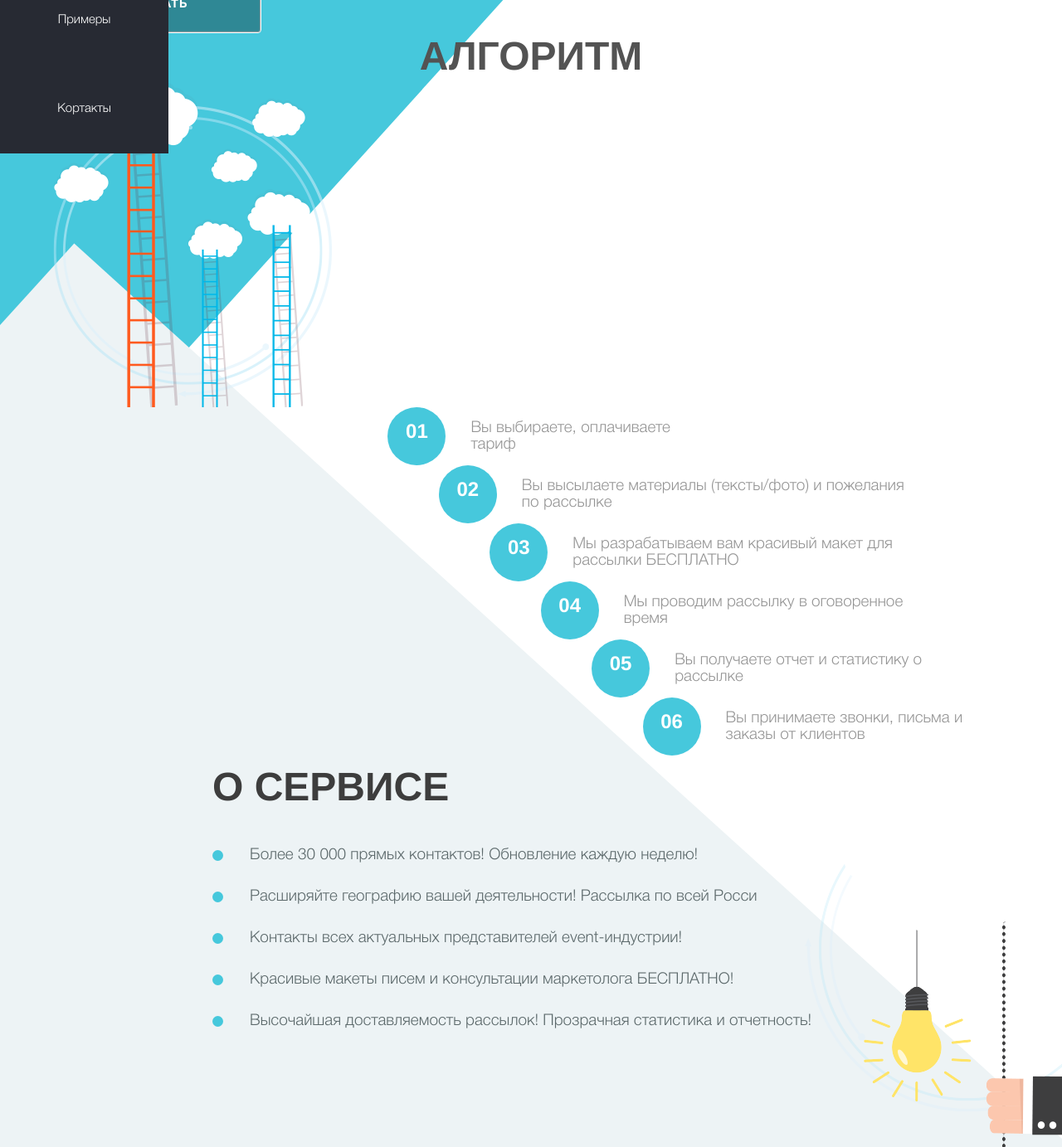
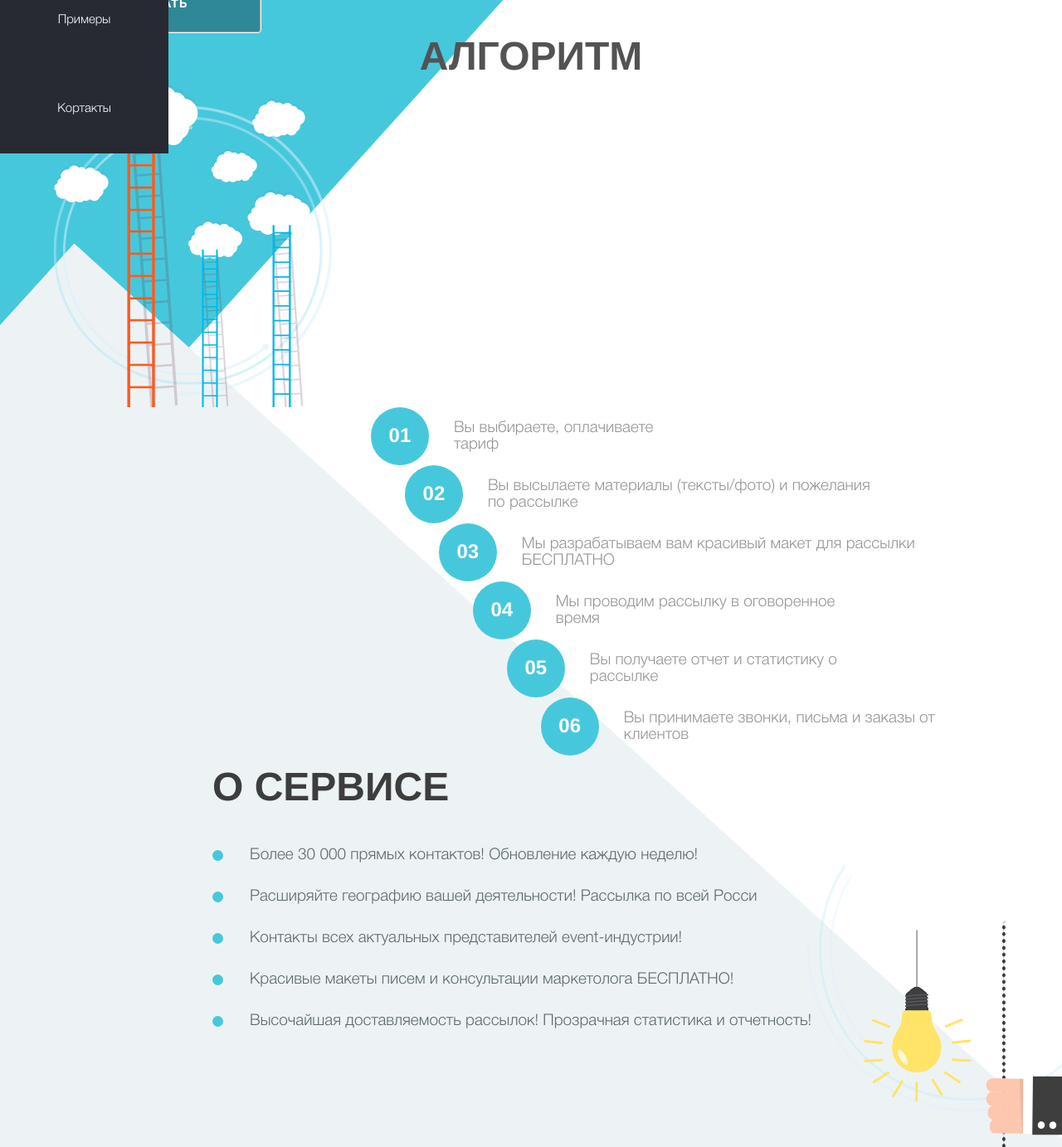
Before and after one commit to RadiksMan/event_sender, a PHP site: page /process.php in a window 1280 px wide. Shown: the part 670-2053 px from the top of the page at 83% size. Run offline with PHP 8.4, Linux system fonts and the light colour scheme; style sheets or scripts are compiled from the project's sources; some libraries are stand-ins or nearby versions.

Commit message:
no message

```diff
--- a/css/fonts.css
+++ b/css/fonts.css
@@ -1,4 +1,19 @@
 /* fonts */
+@font-face {
+  font-family: 'slick';
+  src: url("../fonts/slick.eot");
+  src: local("O"), url("../fonts/slick.woff") format("woff"), url("../fonts/slick.ttf") format("truetype"), url("../fonts/slick.svg") format("svg");
+  font-weight: normal;
+  font-style: normal;
+}
+
+@font-face {
+  font-family: 'glyphicons';
+  src: url("../fonts/glyphicons-halflings-regular.eot");
+  src: local("O"), url("../fonts/glyphicons-halflings-regular.woff") format("woff"), url("../fonts/glyphicons-halflings-regular.woff2") format("woff2"), url("../fonts/glyphicons-halflings-regular.ttf") format("truetype"), url("../fonts/glyphicons-halflings-regular.svg") format("svg");
+  font-weight: normal;
+  font-style: normal;
+}
 
 @font-face {
   font-family: 'Helvetica';
--- a/sass/roma.scss
+++ b/sass/roma.scss
@@ -7,13 +7,13 @@
 			}
 			.algoritm-body{
 				.algoritm-list{float: right;width: 70%;
-					span{width: 70rem; height: 70rem; background-color: #46C8DC; border-radius: 50%; font-size: 24rem;font-weight: 900; font-family: 'Helvetica'; color: #fff;display: inline-block;text-align: center;position: relative;vertical-align: middle;padding-top: 15px;box-sizing: border-box;margin-right: 30px;}
+					span{width: 70rem; height: 70rem; background-color: #46C8DC; border-radius: 50%; font-size: 24rem;font-weight: 900; font-family: 'Helvetica'; color: #fff;display: inline-block;text-align: center;position: relative;vertical-align: middle;padding-top: 20px;box-sizing: border-box;margin-right: 30px;}
 					p{vertical-align: middle;display: inline-block; width: 71%;}
 					%li0{font-weight: 300; font-family: 'Helvetica'; color: #959595; font-size: 19rem;list-style-type: none;display: inline-block;}
 					@for $i from 0 through 6 {
 					  .li0#{$i} {
 					    @extend %li0;
-					    $margin: 1.5%*($i*5);
+					    $margin: 1%*($i*5);
 					    margin-left:$margin;
 					  }
 					}
```
